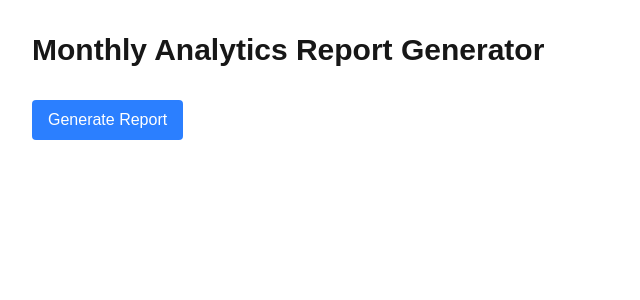
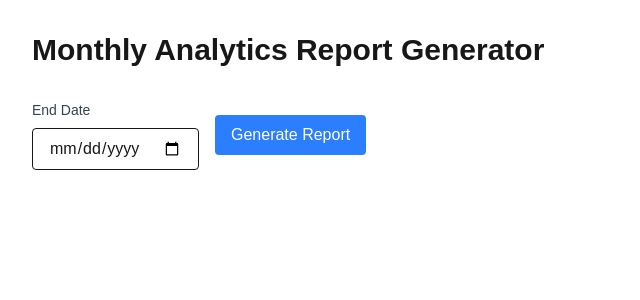
Before and after one commit to saguiitay/monthly-analytics-report, a Next.js app: page / in a window 1280 px wide. Shown: the top 300 px of the page, without its empty margins (0-640 px from the left). Built offline with nearby package versions, Linux system fonts and the light colour scheme.

Commit message:
Support setting the End date

```diff
--- a/app/api/report/route.ts
+++ b/app/api/report/route.ts
@@ -5,7 +5,7 @@ import { ProjectConfig } from '../../lib/types';
 
 export async function POST(request: NextRequest) {
   try {
-    const { projects } = await request.json();
+    const { projects, endDate } = await request.json();
 
     if (!Array.isArray(projects)) {
       return NextResponse.json(
@@ -37,16 +37,11 @@ export async function POST(request: NextRequest) {
     }
 
     // Initialize the report generator
-    const generator = new ReportGenerator(
-      {
-        clientEmail: process.env.GOOGLE_CLIENT_EMAIL!,
-        privateKey: process.env.GOOGLE_PRIVATE_KEY!,
-        propertyId: projects[0].gaPropertyId // We'll use the first project's property ID
-      }
-    );
+    const generator = new ReportGenerator();
 
     // Generate reports for all projects
-    const reports = await generator.generateReports(projects as ProjectConfig[]);
+    const endDateObj = endDate ? new Date(endDate) : undefined;
+    const reports = await generator.generateReports(projects as ProjectConfig[], endDateObj);
 
     // Format the reports
     const markdown = ReportFormatter.formatReport(reports);
--- a/app/lib/services/analytics.ts
+++ b/app/lib/services/analytics.ts
@@ -1,12 +1,12 @@
 import { BetaAnalyticsDataClient } from '@google-analytics/data';
-import { ServiceAccountConfig } from '../types';
+import { GoogleAnalyticsConfig } from '../types';
 import { subDays, format } from 'date-fns';
 
 export class AnalyticsService {
   private static clientInstance: BetaAnalyticsDataClient | null = null;
   private static clientCredentials: { client_email: string, private_key: string } | null = null;
 
-  constructor(config: ServiceAccountConfig) {
+  constructor(config: GoogleAnalyticsConfig) {
     // Initialize static client if not already done
     if (!AnalyticsService.clientInstance ||
         !AnalyticsService.clientCredentials ||
@@ -57,11 +57,11 @@ export class AnalyticsService {
     return this.runReport(startDate, endDate, 'eventCount', propertyId);
   }
 
-  static getLast30DaysPeriod(): {
+  static getLast30DaysPeriod(endDate: Date = new Date()): {
     current: { startDate: Date; endDate: Date };
     previous: { startDate: Date; endDate: Date };
   } {
-    const currentEndDate = new Date();
+    const currentEndDate = endDate;
     const currentStartDate = subDays(currentEndDate, 30);
     const previousEndDate = subDays(currentStartDate, 1);
     const previousStartDate = subDays(previousEndDate, 30);
--- a/app/lib/services/report-generator.ts
+++ b/app/lib/services/report-generator.ts
@@ -1,31 +1,25 @@
 import { AnalyticsService } from './analytics';
 import { SearchConsoleService } from './search-console';
-//import { AhrefsService } from './ahrefs';
-import { ProjectConfig, ProjectReport, ServiceAccountConfig } from '../types';
+import { ProjectConfig, ProjectReport } from '../types';
 import { format } from 'date-fns';
 
 export class ReportGenerator {
-  //private ahrefs: AhrefsService;
-  private googleConfig: ServiceAccountConfig;
-
   constructor(
-    googleConfig: ServiceAccountConfig
   ) {
-    this.googleConfig = googleConfig;
   }
 
-  async generateReport(project: ProjectConfig): Promise<ProjectReport> {
+  async generateReport(project: ProjectConfig, endDate?: Date): Promise<ProjectReport> {
     // Create a new SearchConsole instance for this project
     const searchConsole = await SearchConsoleService.initialize(
       {
         clientEmail: process.env.GOOGLE_CLIENT_EMAIL || '',
         privateKey: process.env.GOOGLE_PRIVATE_KEY || '',
-        propertyId: project.gaPropertyId
+        //propertyId: project.gaPropertyId
       },
       project.gscSiteUrl
     );
 
-    const periods = AnalyticsService.getLast30DaysPeriod();
+    const periods = AnalyticsService.getLast30DaysPeriod(endDate);
     let currentPageViews = 0, previousPageViews = 0,
         currentEngagementEvents = 0, previousEngagementEvents = 0,
         currentImpressions = { impressions: 0, clicks: 0}, previousImpressions = { impressions: 0, clicks: 0},
@@ -35,7 +29,8 @@ export class ReportGenerator {
     try {
       // Create a new Analytics instance for this project
       const analytics = new AnalyticsService({
-        ...this.googleConfig,
+        clientEmail: process.env.GOOGLE_CLIENT_EMAIL || '',
+        privateKey: process.env.GOOGLE_PRIVATE_KEY || '',
         propertyId: project.gaPropertyId
       });
 
@@ -115,7 +110,7 @@ export class ReportGenerator {
     };
   }
 
-  async generateReports(projects: ProjectConfig[]): Promise<ProjectReport[]> {
-    return Promise.all(projects.map(project => this.generateReport(project)));
+  async generateReports(projects: ProjectConfig[], endDate?: Date): Promise<ProjectReport[]> {
+    return Promise.all(projects.map(project => this.generateReport(project, endDate)));
   }
 }
--- a/app/lib/services/search-console.ts
+++ b/app/lib/services/search-console.ts
@@ -1,6 +1,6 @@
 import { google, searchconsole_v1, Auth } from 'googleapis';
 import { GoogleAuth } from 'google-auth-library';
-import { ServiceAccountConfig } from '../types';
+import { SearchConsoleConfig } from '../types';
 import { format } from 'date-fns';
 
 export class SearchConsoleService {
@@ -12,7 +12,7 @@ export class SearchConsoleService {
     this.siteUrl = siteUrl;
   }
 
-  static async initialize(config: ServiceAccountConfig, siteUrl: string): Promise<SearchConsoleService> {
+  static async initialize(config: SearchConsoleConfig, siteUrl: string): Promise<SearchConsoleService> {
     try {
       const auth = new GoogleAuth({
         credentials: {
--- a/app/page.tsx
+++ b/app/page.tsx
@@ -8,6 +8,7 @@ export default function Home() {
   const [error, setError] = useState<string | null>(null);
   const [result, setResult] = useState<{ markdown: string;  } | null>(null);
   const [copySuccess, setCopySuccess] = useState(false);
+  const [endDate, setEndDate] = useState<string>('');
 
   const handleSubmit = async (event: React.FormEvent<HTMLFormElement>) => {
     event.preventDefault();
@@ -76,7 +77,8 @@ export default function Home() {
         },
         body: JSON.stringify({
           projects,
-          title: 'Monthly Analytics Report'
+          title: 'Monthly Analytics Report',
+          endDate: endDate || undefined
         }),
       });
 
@@ -101,6 +103,20 @@ export default function Home() {
       </h1>
 
       <form onSubmit={handleSubmit} className="mb-8">
+        <div className="flex gap-4 items-center">
+          <div className="flex flex-col gap-2">
+            <label htmlFor="endDate" className="text-sm font-medium text-gray-700">
+              End Date
+            </label>
+            <input
+              id="endDate"
+              type="date"
+              value={endDate}
+              onChange={(e) => setEndDate(e.target.value)}
+              className="px-4 py-2 border rounded"
+              aria-label="Report end date"
+            />
+          </div>
           <button
             type="submit"
             disabled={loading}
@@ -110,6 +126,7 @@ export default function Home() {
           >
             {loading ? 'Generating...' : 'Generate Report'}
           </button>
+        </div>
       </form>
 
       {error && (
```
Also changed, not shown: app/lib/types.ts (+6 -1 lines). Lines whose indentation alone changed are shown as unchanged.
